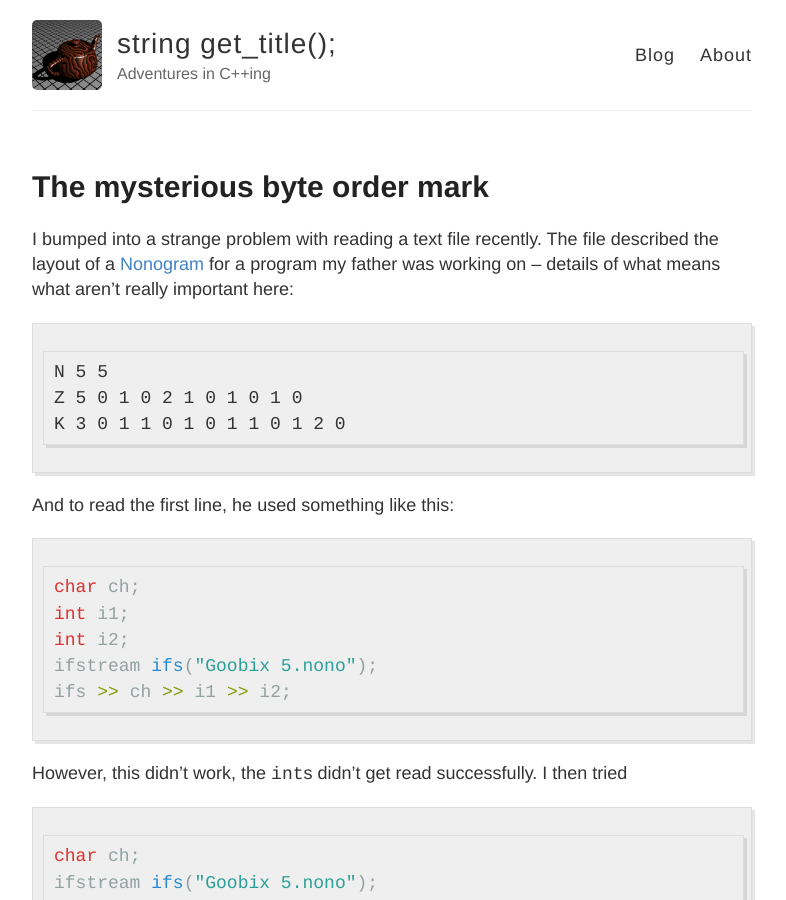
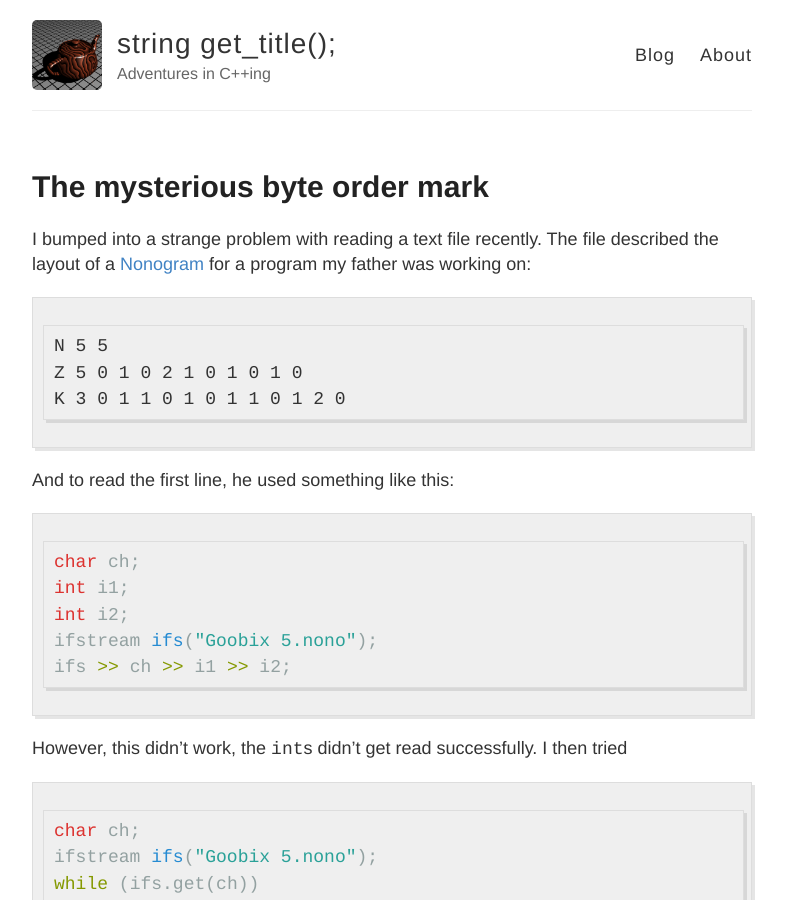
Before and after one commit to bewuethr/bewuethr.github.io, a Jekyll site: the page built from _posts/2014-12-30-the-mysterious-byte-order-mark.md, in a window 1280 px wide and 900 px high. Shown: the whole window, without its empty margins (248-1034 px from the left). Built offline with Jekyll 4.4.1, drawn with Linux system fonts in a browser that asks for light colours; Markdown is read by kramdown in place of the engine named in the settings; comment, search, counter and statistics services are not loaded.

Commit message:
Update 2014-12-30-the-mysterious-byte-order-mark.md

````diff
--- a/_posts/2014-12-30-the-mysterious-byte-order-mark.md
+++ b/_posts/2014-12-30-the-mysterious-byte-order-mark.md
@@ -4,7 +4,7 @@ title: The mysterious byte order mark
 published: true
 ---
 
-I bumped into a strange problem with reading a text file recently. The file described the layout of a [Nonogram](http://en.wikipedia.org/wiki/Nonogram) for a program my father was working on &ndash; details of what means what aren't really important here:
+I bumped into a strange problem with reading a text file recently. The file described the layout of a [Nonogram](http://en.wikipedia.org/wiki/Nonogram) for a program my father was working on:
 
 ```
 N 5 5
````
